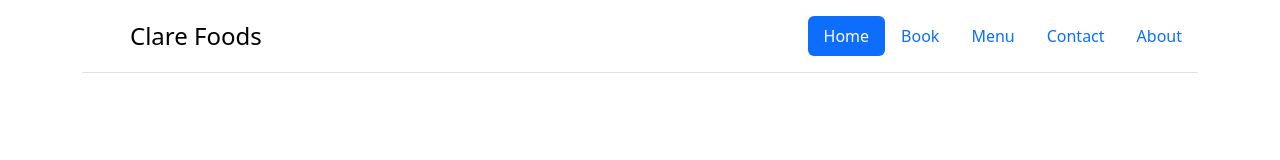
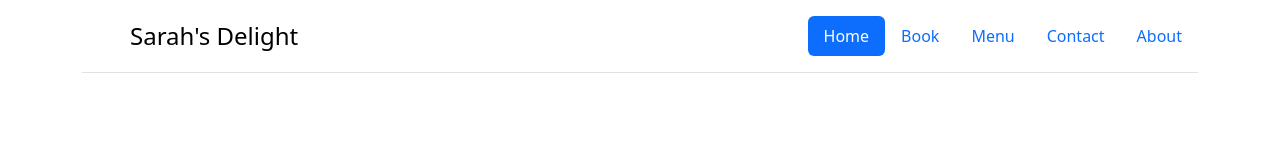
Before and after one commit to Sorbari2016/restaurant_page, a website built with webpack: page src/template.html in a window 1280 px wide. Built offline with nearby package versions, Linux system fonts and the light colour scheme.

```diff
--- a/src/template.html
+++ b/src/template.html
@@ -13,7 +13,7 @@
                 <svg class="bi me-2" width="40" height="32" aria-hidden="true">
                     <use xlink:href="#bootstrap"></use>
                 </svg>
-                <span class="fs-4">Clare Foods</span>
+                <span class="fs-4">Sarah's Delight</span>
             </a>
             <ul class="nav nav-pills">
                 <li class="nav-item"><a href="#" class="nav-link active" aria-current="page">Home</a></li>
```
